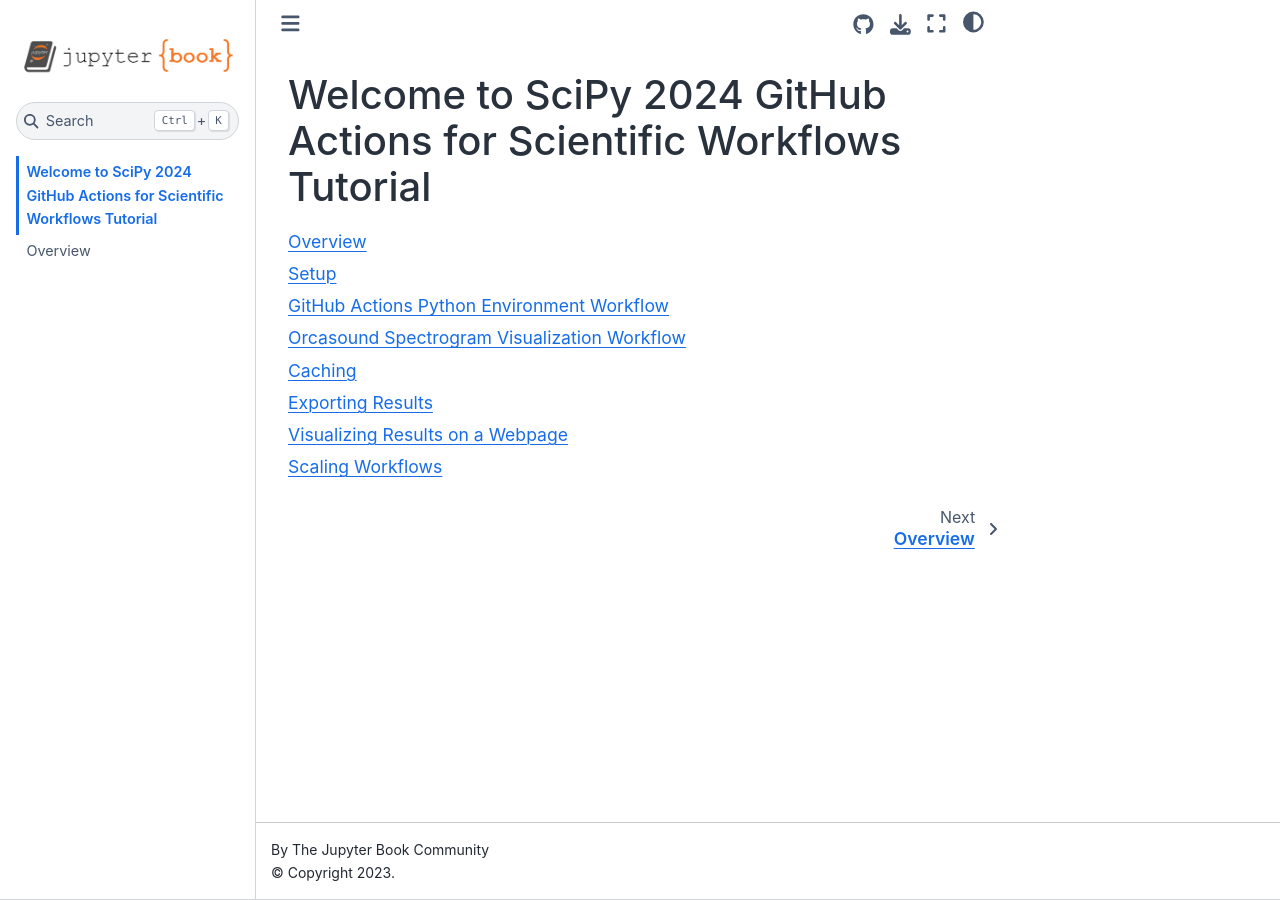
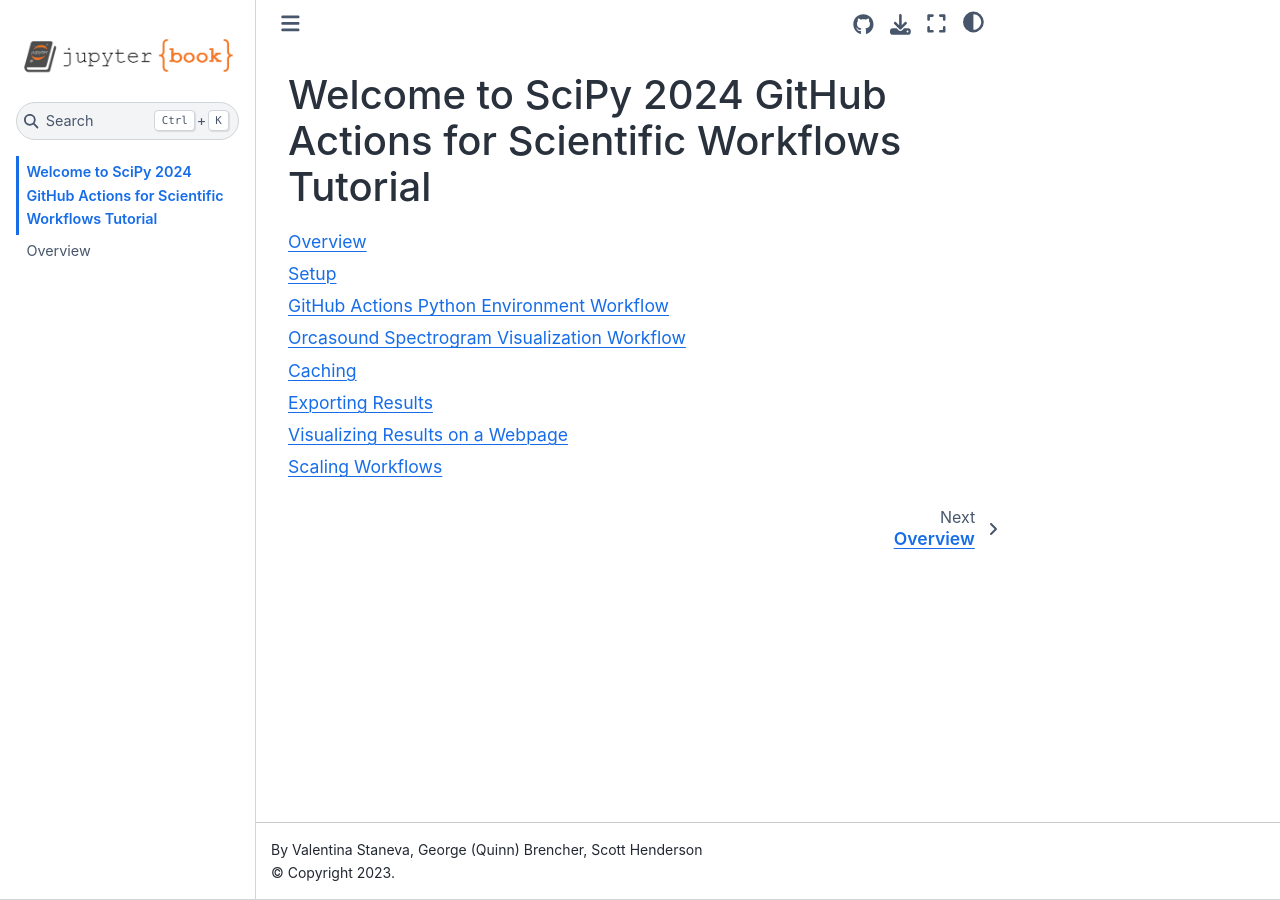
Before and after one commit to uwescience/SciPy2024-GitHubActionsTutorial, a Jupyter Book: the page built from docs/intro.md, in a window 1280 px wide. Built offline with Jupyter Book 1.0.4 settings and Sphinx 7.4.7 and the Sphinx Book theme 1.1.4, drawn with Linux system fonts in a browser that asks for light colours.

Commit message:
changing title in config file

```diff
--- a/docs/_config.yml
+++ b/docs/_config.yml
@@ -1,8 +1,8 @@
 # Book settings
 # Learn more at https://jupyterbook.org/customize/config.html
 
-title: My sample book
-author: The Jupyter Book Community
+title: GitHub Actions for Scientific Workflows (SciPy 2024)
+author: Valentina Staneva, George (Quinn) Brencher, Scott Henderson
 logo: logo.png
 
 # Force re-execution of notebooks on each build.
```
